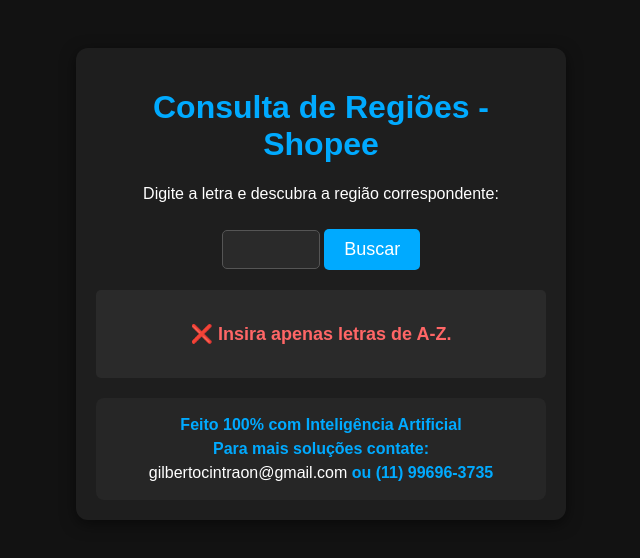
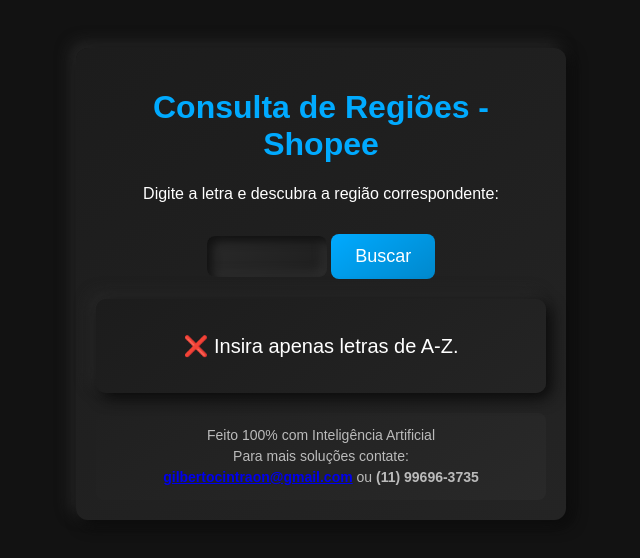
Before and after one commit to gilbertocintraon/Consulta-Regioes, a plain HTML site: page index.html in a window 1280 px wide. Both pictures are taken after a click on the button "Buscar". Shown: the whole page, without its empty margins (319-959 px from the left). Drawn offline with Linux system fonts and the light colour scheme.

Commit message:
Atualizar o index.html

```diff
--- a/index.html
+++ b/index.html
@@ -13,10 +13,10 @@
             color: #fff;
         }
         .container {
-            background: #1e1e1e;
+            background: linear-gradient(145deg, #1c1c1c, #242424);
             padding: 20px;
             border-radius: 12px;
-            box-shadow: 0px 4px 15px rgba(0, 0, 0, 0.5);
+            box-shadow: 5px 5px 15px #0a0a0a, -5px -5px 15px #2a2a2a;
             max-width: 450px;
             margin: auto;
         }
@@ -24,34 +24,36 @@
             color: #00aaff;
         }
         input {
-            width: 80px;
+            width: 100px;
             font-size: 18px;
             text-align: center;
-            padding: 8px;
-            border-radius: 5px;
-            border: 1px solid #555;
-            background-color: #2a2a2a;
+            padding: 10px;
+            border-radius: 8px;
+            border: none;
+            background: linear-gradient(145deg, #2a2a2a, #1e1e1e);
+            box-shadow: inset 5px 5px 10px #121212, inset -5px -5px 10px #2e2e2e;
             color: #fff;
         }
         button {
             font-size: 18px;
-            padding: 10px 20px;
-            background-color: #00aaff;
+            padding: 12px 24px;
+            background: linear-gradient(145deg, #00aaff, #0088cc);
             color: white;
             border: none;
-            border-radius: 5px;
+            border-radius: 8px;
             cursor: pointer;
-            margin-top: 10px;
-        }
-        button:hover {
-            background-color: #0088cc;
+            margin-top: 15px;
         }
         #resultado {
-            font-size: 18px;
+            font-size: 20px;
             margin-top: 20px;
             padding: 15px;
-            border-radius: 5px;
-            background-color: #2a2a2a;
+            border-radius: 10px;
+            background: linear-gradient(145deg, #1c1c1c, #242424);
+            box-shadow: 5px 5px 15px #0a0a0a, -5px -5px 15px #2a2a2a;
+            display: none;
+            opacity: 0;
+            transform: scale(0);
         }
         .risco {
             background-color: #ff4d4d;
@@ -61,25 +63,33 @@
             border-radius: 5px;
             margin-top: 10px;
         }
-        .erro {
-            color: #ff6666;
-            font-weight: bold;
+        .explosao {
+            animation: explodir 0.5s ease-out forwards;
+        }
+        @keyframes explodir {
+            0% {
+                opacity: 0;
+                transform: scale(0.5);
+            }
+            50% {
+                opacity: 1;
+                transform: scale(1.3);
+            }
+            100% {
+                opacity: 1;
+                transform: scale(1);
+            }
         }
         .info {
-            font-size: 16px;
+            font-size: 14px;
             margin-top: 20px;
-            padding: 15px;
+            padding: 12px;
             border-radius: 8px;
-            background-color: #262626;
-            color: #00aaff;
-            font-weight: bold;
+            background: linear-gradient(145deg, #202020, #292929);
+            color: #bbbbbb;
+            font-weight: normal;
             text-align: center;
             line-height: 1.5;
-        }
-        .info a {
-            color: #fff;
-            text-decoration: none;
-            font-weight: normal;
         }
     </style>
 </head>
@@ -101,17 +111,16 @@
     <script>
         function buscarRegiao() {
             let letra = document.getElementById("letraInput").value.toUpperCase().trim();
+            let resultadoBox = document.getElementById("resultado");
 
             if (!/^[A-Z]$/.test(letra)) {
-                document.getElementById("resultado").innerHTML = "<p class='erro'>❌ Insira apenas letras de A-Z.</p>";
+                resultadoBox.innerHTML = "<p class='erro'>❌ Insira apenas letras de A-Z.</p>";
+                mostrarResultado();
                 return;
             }
 
-            let resultadoBox = document.getElementById("resultado");
-            resultadoBox.innerHTML = "";
-
             let regioes = {
-                "A": {normal: "Suzano - Mogi das Cruzes", risco: ""},
+                 "A": {normal: "Suzano - Mogi das Cruzes", risco: ""},
                 "B": {normal: "Arujá - Parque Nossa Senhora do Carmo, Itaquaquecetuba", risco: "Itaquaquecetuba"},
                 "C": {normal: "Guarulhos - Parque Continental 3, Parque Flamengo, Taboão Guarulhos, Presidente Dutra", risco: "Proximidades do Aeroporto de Guarulhos"},
                 "D": {normal: "Zona Norte - Cachoeirinha, Casa Verde Alta, Jardim São Bento, Imirim, Lauzane, Jardim Peri, Água Fria", risco: "Vila Penteado, Jardim Brasilândia"},
@@ -139,17 +148,26 @@
 
             if (!regioes[letra]) {
                 resultadoBox.innerHTML = "<p class='erro'>❌ Letra não encontrada. Verifique e tente novamente.</p>";
-                return;
+            } else {
+                let dados = regioes[letra];
+                let resultadoHTML = `<p><strong>Regiões:</strong> ${dados.normal || "Nenhuma região específica"}</p>`;
+                if (dados.risco) {
+                    resultadoHTML += `<p class='risco'>⚠️ Área de Risco: ${dados.risco}</p>`;
+                }
+                resultadoBox.innerHTML = resultadoHTML;
             }
 
-            let dados = regioes[letra];
-            let resultadoHTML = `<p><strong>Regiões:</strong> ${dados.normal || "Nenhuma região específica"}</p>`;
+            mostrarResultado();
+        }
 
-            if (dados.risco) {
-                resultadoHTML += `<p class='risco'>⚠️ Área de Risco: ${dados.risco}</p>`;
-            }
-
-            resultadoBox.innerHTML = resultadoHTML;
+        function mostrarResultado() {
+            let resultadoBox = document.getElementById("resultado");
+            resultadoBox.style.display = "block";
+            resultadoBox.style.opacity = "1";
+            resultadoBox.style.transform = "scale(1)";
+            resultadoBox.classList.remove("explosao");
+            void resultadoBox.offsetWidth;
+            resultadoBox.classList.add("explosao");
         }
     </script>
 </body>
```
